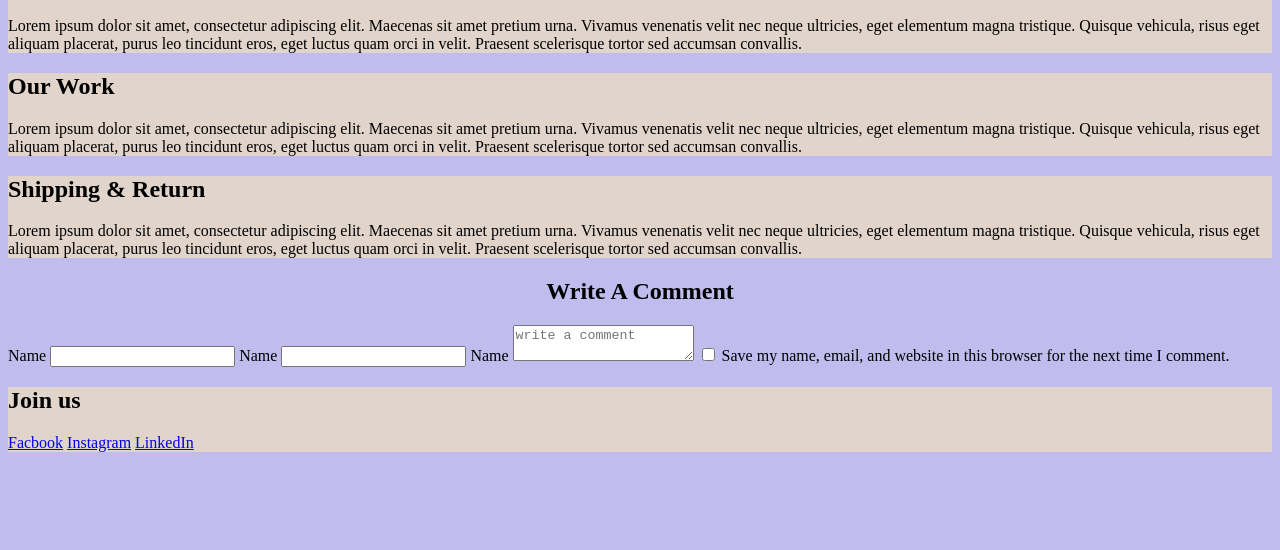
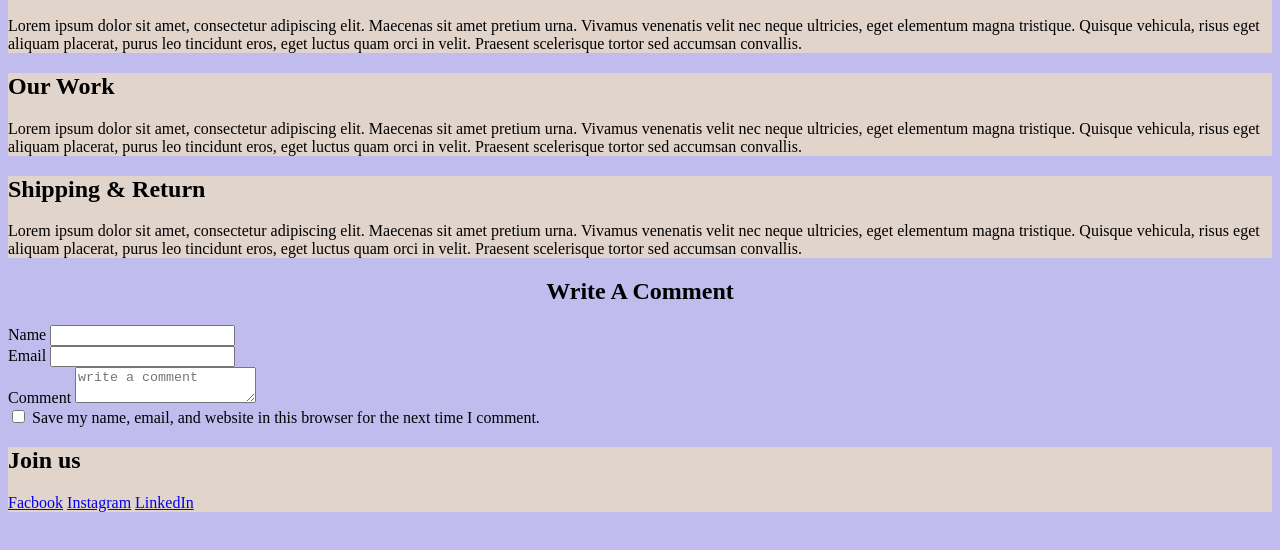
Before and after one commit to laila-afzaal/multi-page-website, a plain HTML site: page about.html in a window 1280 px wide. Shown: the part 136-686 px from the top of the page. Drawn offline with Linux system fonts and the light colour scheme.

Commit message:
my third commit

```diff
--- a/about.html
+++ b/about.html
@@ -34,13 +34,13 @@
       <h2 style="text-align: center;">Write A Comment</h2>
       <label for="name">Name</label>
       <input type="text">
-
-      <label for="email">Name</label>
+    <br>
+      <label for="email">Email</label>
       <input type="email">
-
-      <label for="Comment">Name</label>
+    <br>
+      <label for="Comment">Comment</label>
       <textarea placeholder="write a comment"></textarea>
-
+    <br>
       <label for="checkbox"></label>
       <input type="checkbox">
       Save my name, email, and website in this browser for the next time I comment.
```
